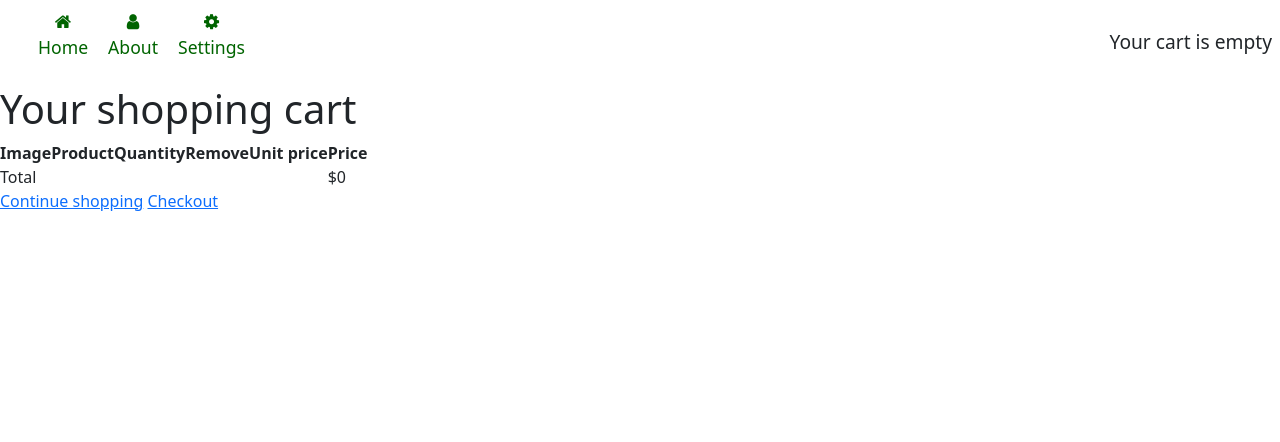
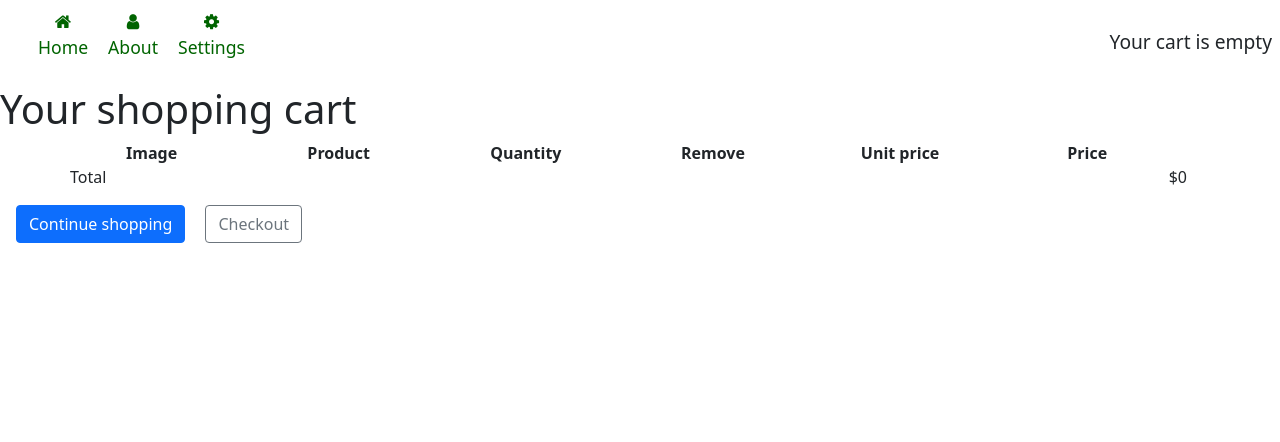
Before and after one commit to Farruxbek-Azatov/online-shop-project, a Django app: page /cart/ in a window 1280 px wide. Shown: the top 442 px of the page. Run offline with Django 3.2, Linux system fonts and the light colour scheme.

Commit message:
detail.html file modified

```diff
--- a/cart/templates/cart/detail.html
+++ b/cart/templates/cart/detail.html
@@ -7,47 +7,47 @@ Your shopping cart
 
 {% block content %}
 <h1>Your shopping cart</h1>
-<table>
+<table class="container">
     <thead>
-        <tr>
-            <th>Image</th>
-            <th>Product</th>
-            <th>Quantity</th>
-            <th>Remove</th>
-            <th>Unit price</th>
-            <th>Price</th>
+        <tr class="row text-center">
+            <th class="col">Image</th>
+            <th class="col">Product</th>
+            <th class="col">Quantity</th>
+            <th class="col">Remove</th>
+            <th class="col">Unit price</th>
+            <th class="col">Price</th>
         </tr>
     </thead>
     <tbody>
         {% for item in cart %}
         {% with product=item.product %}
-        <tr>
-            <td>
+        <tr class="row text-center">
+            <td class="col">
                 <a href="{{ product.get_absolute_url }}">
                     <img src="{% if product.image %}
                         {{ product.image.url }}
                     {% else %}
                         {% static 'img/no_image.png' %}
-                    {% endif %}">
+                    {% endif %}" class="shop-img">
                 </a>
             </td>
-            <td>{{ product.name }}</td>
-            <td>
-                <form action="{% url 'cart:cart_add' product.id %}" method="post">
+            <td class="col">{{ product.name }}</td>
+            <td class="col">
+                <form action="{% url 'cart:cart_add' product.id %}" method="post" class="d-flex align-items-center justify-content-between">
                     {% csrf_token %}
                     {{ item.update_quantity_form.quantity }}
                     {{ item.update_quantity_form.override }}
-                    <input type="submit" value="Update">
+                    <input type="submit" value="Update" class="form-control bg-info mx-2">
                 </form>
             </td>
-            <td>
+            <td class="col">
                 <form action="{% url 'cart:cart_remove' product.id %}" method="POST">
                     {% csrf_token %}
-                    <input type="submit" value="Remove">
+                    <input type="submit" value="Remove" class="form-control bg-danger w-75" style="margin: 0 auto">
                 </form>
             </td>
-            <td>${{ item.price }}</td>
-            <td>${{ item.total_price }}</td>
+            <td class="col">${{ item.price }}</td>
+            <td class="col">${{ item.total_price }}</td>
         </tr>
         {% endwith %}
         {% endfor %}
@@ -62,7 +62,7 @@ Your shopping cart
 </table>
 
 <p>
-    <a href="{% url 'shop:product_list' %}">Continue shopping</a>
-    <a href="{% url 'orders:order_create' %}">Checkout</a>
+    <a href="{% url 'shop:product_list' %}" class="btn btn-primary m-3">Continue shopping</a>
+    <a href="{% url 'orders:order_create' %}" class="btn btn-outline-secondary">Checkout</a>
 </p>
 {% endblock content %}
--- a/shop/static/css/main.css
+++ b/shop/static/css/main.css
@@ -184,6 +184,10 @@ body {
     border-radius: 6px;
 }
 
+.shop-img {
+    width: 50%;
+}
+
 .btn-add-cart input {
     background-color: aqua;
     font-size: 15px;
```
